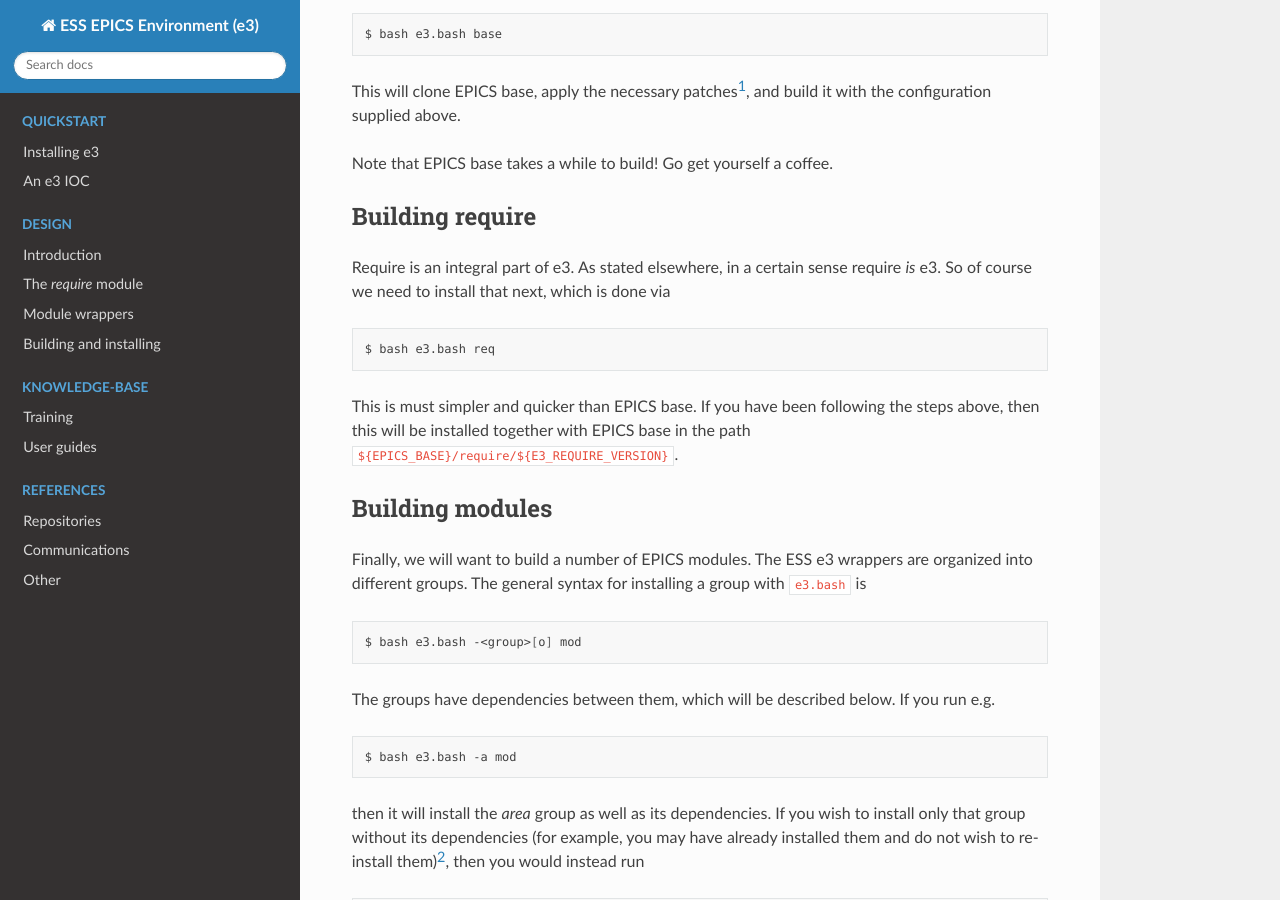
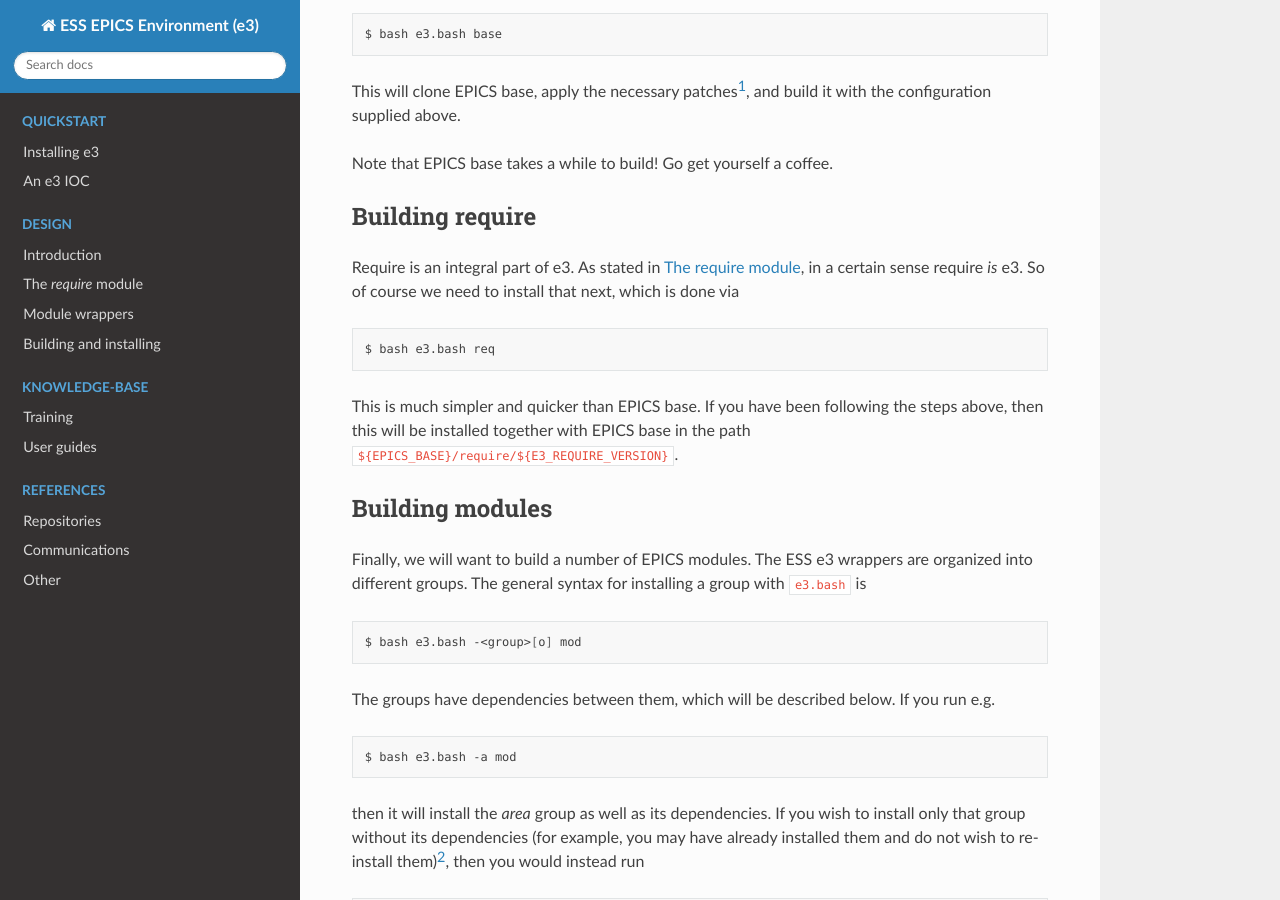
Before and after one commit to ttkorhonen/e3pages, a Sphinx documentation site: the page built from docs/quickstart/3_e3.bash.md, in a window 1280 px wide and 900 px high, scrolled down 1642 px. Built offline with Sphinx 7.4.7 and the Read the Docs theme 2.0.0, drawn with Linux system fonts in a browser that asks for light colours.

Commit message:
Added refs

````diff
--- a/docs/quickstart/3_e3.bash.md
+++ b/docs/quickstart/3_e3.bash.md
@@ -75,12 +77,12 @@
 
 ## Building require
 
-Require is an integral part of e3. As stated elsewhere, in a certain sense require *is* e3. So of course we need to
+Require is an integral part of e3. As stated in {ref}`the_require_module`, in a certain sense require *is* e3. So of course we need to
 install that next, which is done via
 ```bash
 $ bash e3.bash req
 ```
-This is must simpler and quicker than EPICS base. If you have been following the steps above, then this will be
+This is much simpler and quicker than EPICS base. If you have been following the steps above, then this will be
 installed together with EPICS base in the path `${EPICS_BASE}/require/${E3_REQUIRE_VERSION}`.
 
 ## Building modules
````
Also changed, not shown: other parts of docs/quickstart/3_e3.bash.md (+2 -0 lines), docs/quickstart/1_install.md (+2 -0 lines).
